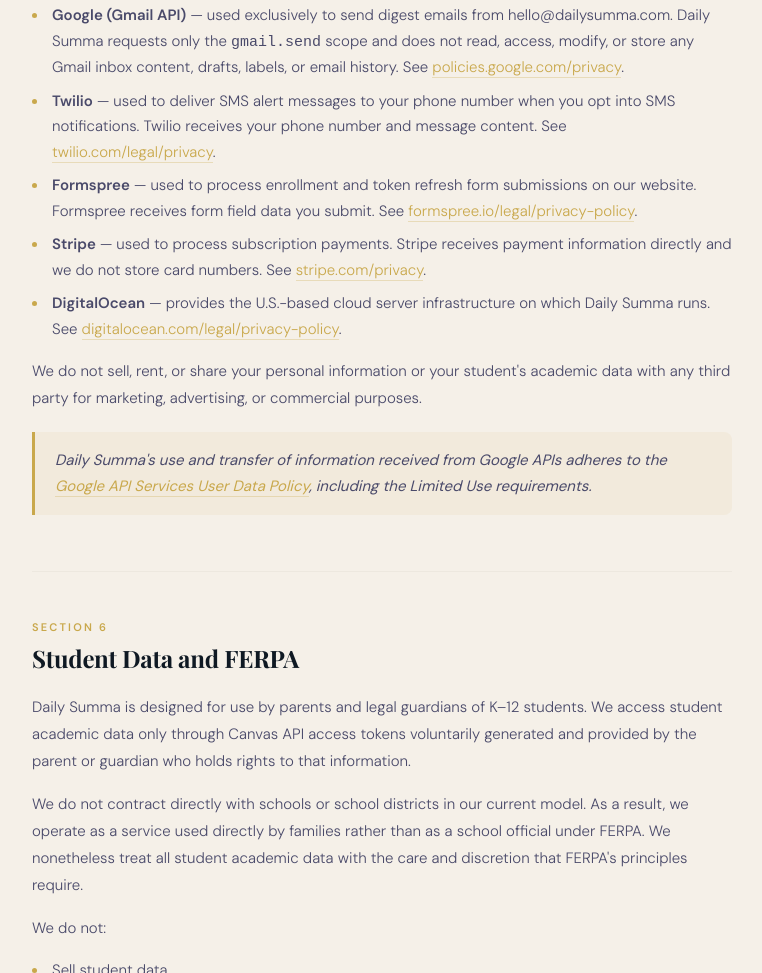
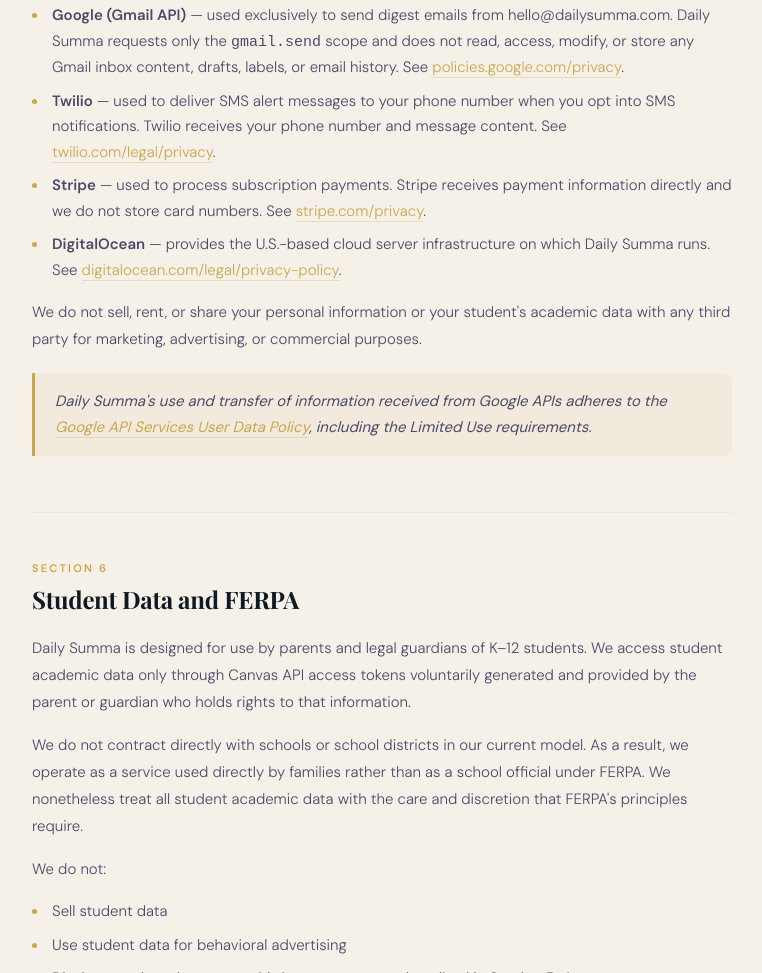
Before and after one commit to dailysumma/dailysumma-web, a plain HTML site: page privacy.html in a window 1280 px wide. Shown: the part 3685-4658 px from the top of the page, without its empty margins (258-1020 px from the left). Drawn offline with nearby package versions, Linux system fonts and the light colour scheme; a web font is replaced by a local one.

Commit message:
Privacy: remove Formspree from third-party processors (no longer used; form data now handled first-party via Flask app + Gmail)

```diff
--- a/privacy.html
+++ b/privacy.html
@@ -237,7 +237,6 @@
     <ul>
       <li><strong>Google (Gmail API)</strong> — used exclusively to send digest emails from hello@dailysumma.com. Daily Summa requests only the <code>gmail.send</code> scope and does not read, access, modify, or store any Gmail inbox content, drafts, labels, or email history. See <a href="https://policies.google.com/privacy" target="_blank" rel="noopener">policies.google.com/privacy</a>.</li>
       <li><strong>Twilio</strong> — used to deliver SMS alert messages to your phone number when you opt into SMS notifications. Twilio receives your phone number and message content. See <a href="https://www.twilio.com/legal/privacy" target="_blank" rel="noopener">twilio.com/legal/privacy</a>.</li>
-      <li><strong>Formspree</strong> — used to process enrollment and token refresh form submissions on our website. Formspree receives form field data you submit. See <a href="https://formspree.io/legal/privacy-policy" target="_blank" rel="noopener">formspree.io/legal/privacy-policy</a>.</li>
       <li><strong>Stripe</strong> — used to process subscription payments. Stripe receives payment information directly and we do not store card numbers. See <a href="https://stripe.com/privacy" target="_blank" rel="noopener">stripe.com/privacy</a>.</li>
       <li><strong>DigitalOcean</strong> — provides the U.S.-based cloud server infrastructure on which Daily Summa runs. See <a href="https://www.digitalocean.com/legal/privacy-policy" target="_blank" rel="noopener">digitalocean.com/legal/privacy-policy</a>.</li>
     </ul>
```
